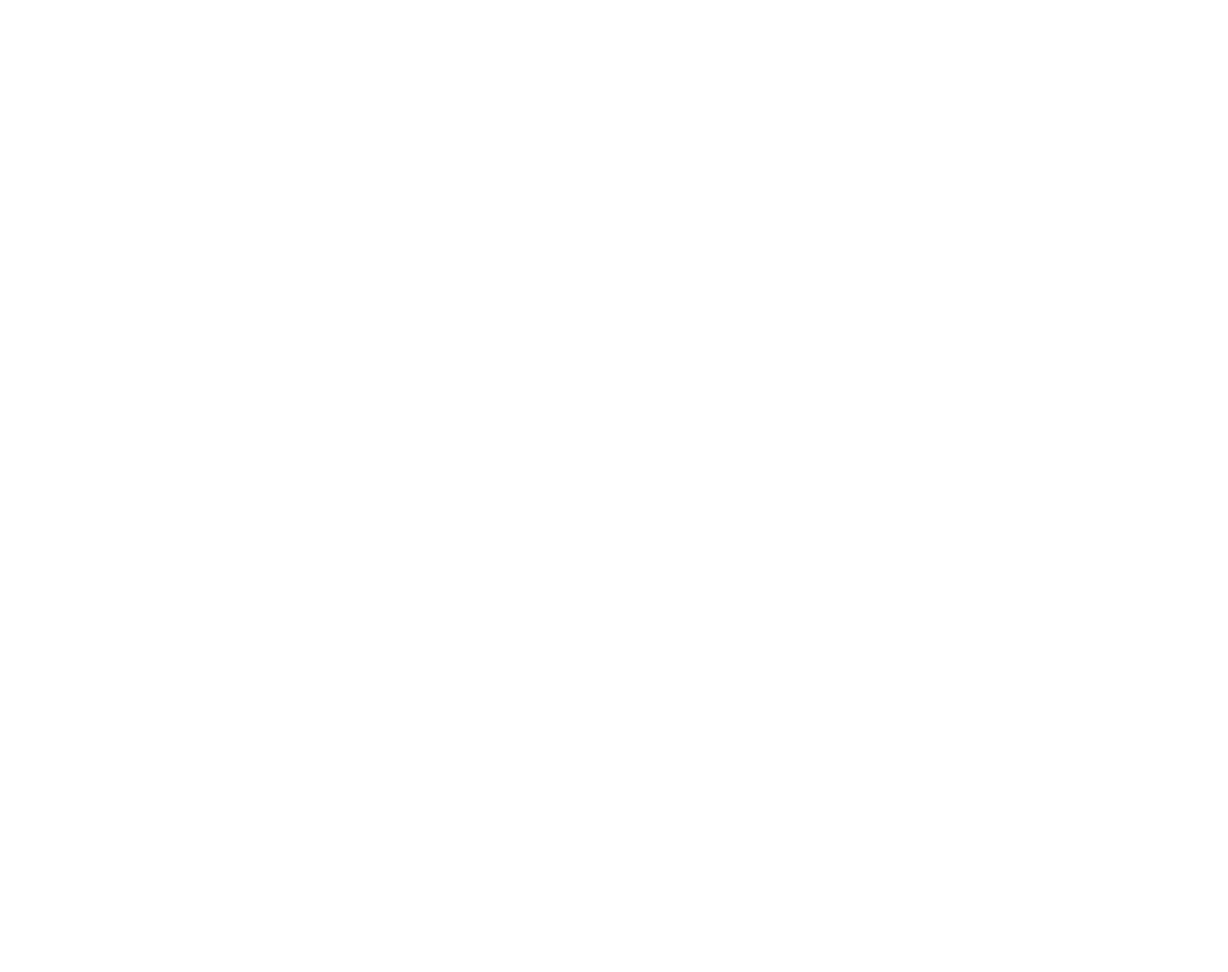
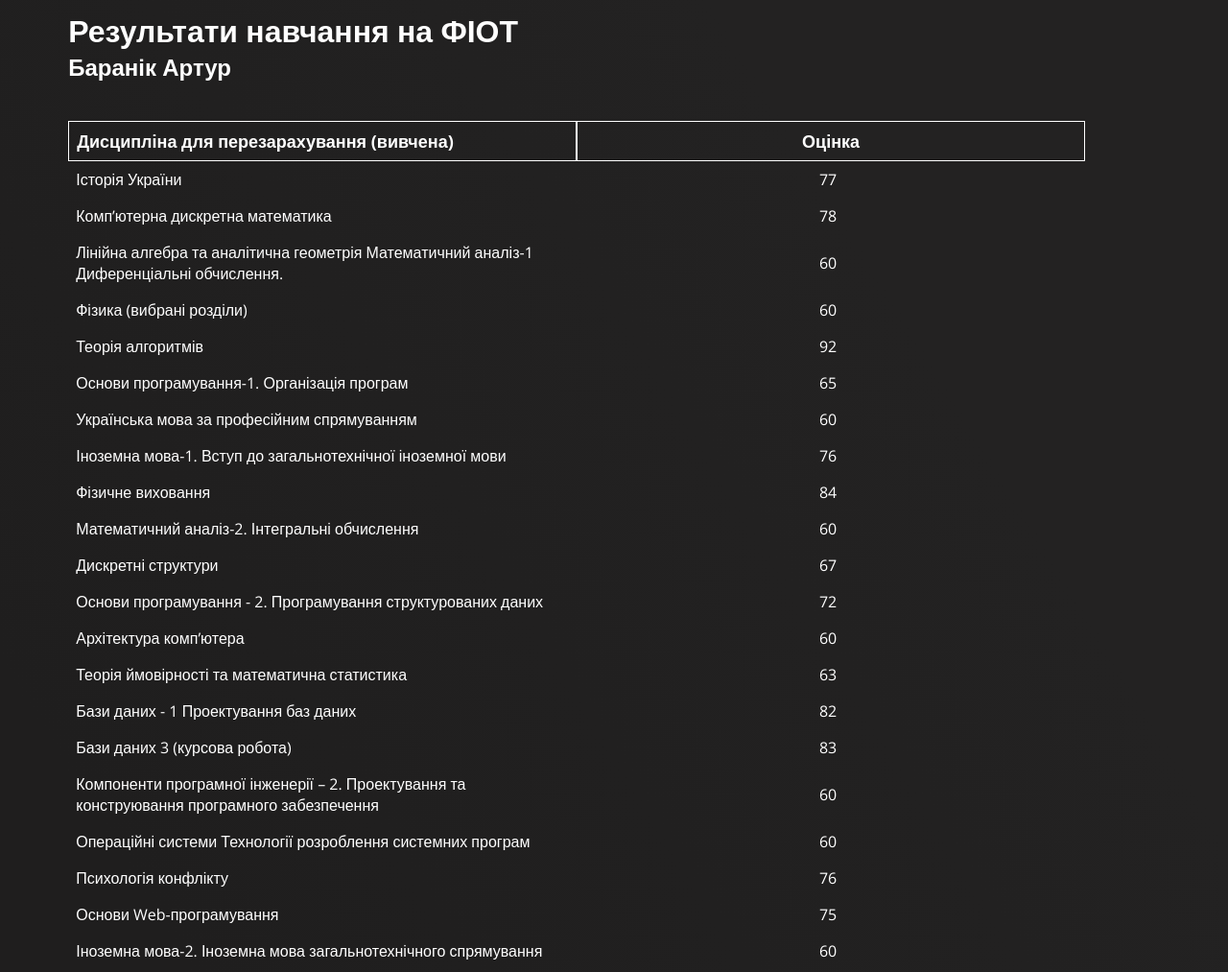
Before and after one commit to AceNeTot/web_dev_lab, a website: page src/index.pug in a window 1280 px wide. Shown: the top 1013 px of the page at 96% size. Before the commit the page ends 800 px from the top, so only its background shows below. Drawn offline with nearby package versions, Linux system fonts and the light colour scheme; files that its build step writes are made by us from their sources.

Commit message:
first commit

```diff
--- /dev/null
+++ b/src/components/row.pug
@@ -0,0 +1,5 @@
+
+mixin row(title, grade)
+   .row
+      .column.column_title= title
+      .column.column_grade= grade
--- a/src/index.pug
+++ b/src/index.pug
@@ -4,10 +4,49 @@ html(lang="en")
       meta(charset="UTF-8")
       meta(http-equiv="X-UA-Compatible", content="IE=edge")
       meta(name="viewport", content="width=device-width, initial-scale=1.0")
+      link(rel="stylesheet", href="https://fonts.googleapis.com/css2?family=Open+Sans:wght@400;500;600;700&display=swap")
       link(rel="stylesheet", href="css/main.css")
       title Document
+   body.body
+      include components/row.pug
+      header.header
+         .container
+            h2 Результати навчання на ФІОТ
+            h3 Баранік Артур
+
+      section.main
+         .container
+            .titles.row
+               .titles__item.column
+                  | Дисципліна для перезарахування (вивчена)
+               .titles__item.column.column_grade
+                  | Оцінка
+            .content
+               +row("Історія України", "77")
+               +row("Комп’ютерна дискретна математика", "78")
+               +row("Лінійна алгебра та аналітична геометрія Математичний аналіз-1 Диференціальні обчислення.", "60")
+               +row("Фізика (вибрані розділи)", "60")
+               +row("Теорія алгоритмів", "92")
+               +row("Основи програмування-1. Організація програм", "65")
+               +row("Українська мова за професійним спрямуванням", "60")
+               +row("Іноземна мова-1. Вступ до загальнотехнічної іноземної мови", "76")
+               +row("Фізичне виховання", "84")
+               +row("Математичний аналіз-2. Інтегральні обчислення", "60")
+               +row("Дискретні структури", "67")
+               +row("Основи програмування - 2. Програмування структурованих даних", "72")
+               +row("Архітектура комп’ютера", "60")
+               +row("Теорія ймовірності та математична статистика ", "63")
+               +row("Бази даних - 1 Проектування баз даних", "82")
+               +row("Бази даних 3 (курсова робота)", "83")
+               +row("Компоненти програмної інженерії – 2. Проектування та конструювання програмного забезпечення", "60")
+               +row("Операційні системи Технології розроблення системних програм", "60")
+               +row("Психологія конфлікту", "76")
+               +row("Основи Web-програмування", "75")
+               +row("Іноземна мова-2. Іноземна мова загальнотехнічного спрямування", "60")
+               +row("Компоненти програмної інженерії - 3. Архітектура програмного забезпечення", "65")
+               +row("Фізичне виховання", "60")
+               +row("Технології створення програмного забезпечення для мобільних платформ", "71")
 
 
       script(src="js/jquery.min.js")
       script(src="js/main.js")
-   body
--- a/src/less/main.less
+++ b/src/less/main.less
@@ -0,0 +1,56 @@
+body {
+    font-family: 'Open Sans', sans-serif;
+    background: linear-gradient(238.27deg, #232222 26.69%, #1F1E1E 84.26%);
+    color: #fff;
+
+}
+
+h2 {
+    font-weight: 700;
+    font-size: 32px;
+    margin: 0;
+}
+
+h3 {
+    font-weight: 600;
+    font-size: 24px;
+    margin: 0;
+}
+
+.container {
+    width: 90%;
+    margin: 10px auto;
+    margin-bottom: 40px;
+}
+
+
+.titles {
+    &__item {
+        font-size: 18px;
+        font-weight: 700;
+        border: 1px solid #fff;
+    }
+}
+
+.row {
+    width: 100%;
+    display: flex;
+
+}
+
+.column {
+    display: flex;
+    width: 45%;
+    padding: 8px;
+
+
+    &_grade {
+        align-items: center;
+        justify-content: center;
+    }
+
+    &:hover {
+        padding: 6px 7px;
+        border: 1px solid #fff;
+    }
+}
```
Also changed, not shown: dist/css/main.css (added), dist/index.html (added), dist/js/jquery.min.js (added), dist/js/main.js (added), 3 other files.
